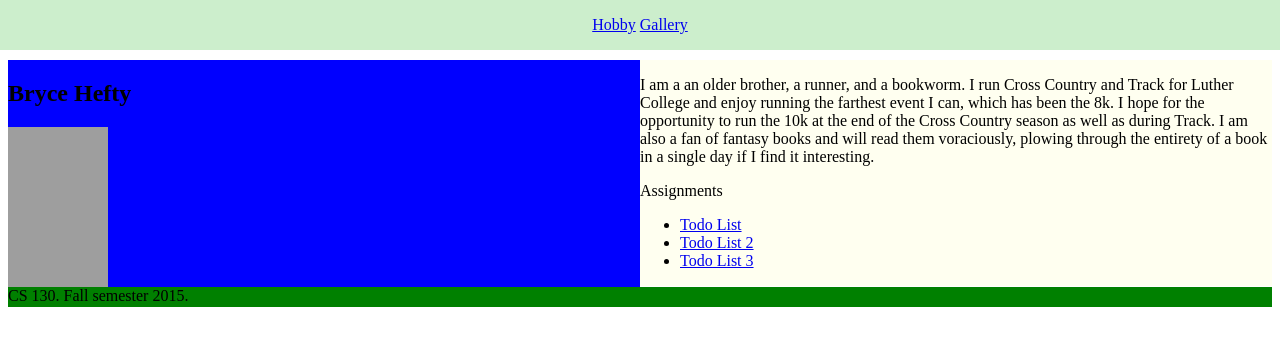
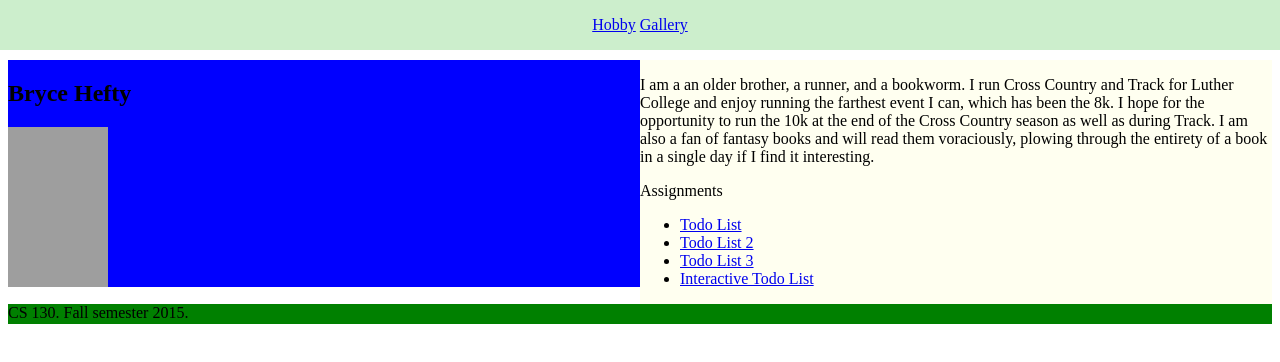
Before and after one commit to heftbr01/heftbr01.github.io, a plain HTML site: page index.html in a window 1280 px wide. Drawn offline with Linux system fonts and the light colour scheme; grey boxes are pictures that could not be loaded.

Commit message:
Update index.html

```diff
--- a/index.html
+++ b/index.html
@@ -24,6 +24,7 @@ entirety of a book in a single day if I find it interesting.</p>
   <li><a href = "todolist.html">Todo List</a></li>
   <li><a href = "todolist2.html">Todo List 2</a></li>
   <li><a href = "todolist3.html">Todo List 3</a></li>
+  <li><a href = "interactivetodolist.html">Interactive Todo List</a></li>
 </ul></p>
 </section>
 
```
